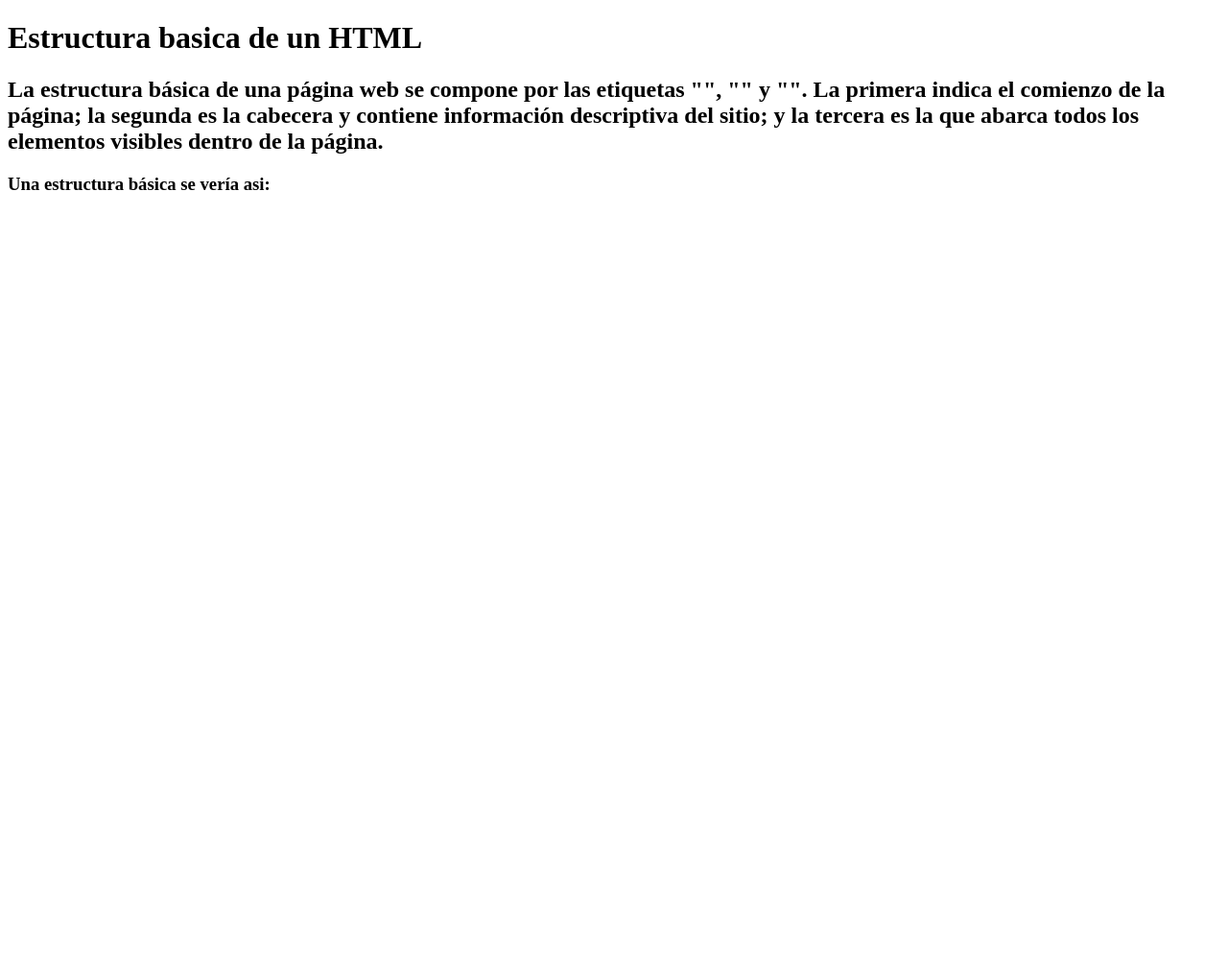
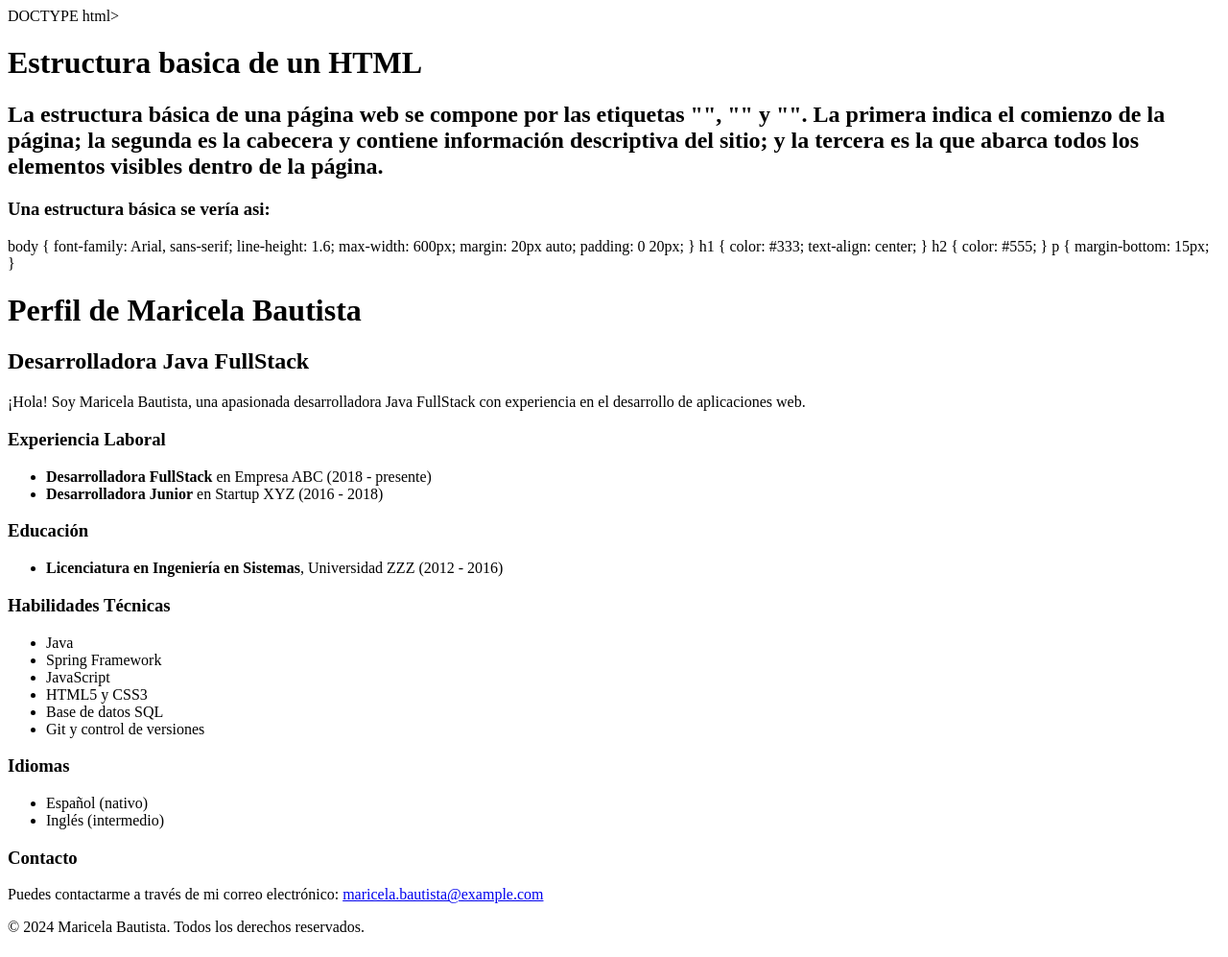
Before and after one commit to Maricela-Bautista-Reyes/ch42-chocolates, a plain HTML site: page index.html in a window 1280 px wide. Shown: the whole page at 96% size. Before the commit the page ends 800 px from the top, so only its background shows below. Drawn offline with Linux system fonts and the light colour scheme.

Commit message:
Update: Actualizacion de informacion

```diff
--- a/index.html
+++ b/index.html
@@ -1,4 +1,4 @@
-<!DOCTYPE html>
+DOCTYPE html>
 <html lang="es">
 <head>
        <meta charset="UTF-8">
@@ -11,21 +11,62 @@
       <h2>La estructura básica de una página web se compone por las etiquetas "<html>", "<head>" y "<body>". La primera indica el comienzo de la página; la segunda es la cabecera y contiene información descriptiva del sitio; y la tercera es la que abarca
 todos los elementos visibles dentro de la página.
 </h2>
-<h3>Una estructura básica se vería asi:
-<!DOCTYPE html>
-<html>
-    <head>
-        <meta charset="utf-8">
-           <title>Perfil de Maricela Bautista - Desarrolladora Java FullStack</title>
+<h3>Una estructura básica se vería asi:</h3>
+body {
+            font-family: Arial, sans-serif;
+            line-height: 1.6;
+            max-width: 600px;
+            margin: 20px auto;
+            padding: 0 20px;
+        }
+        h1 {
+            color: #333;
+            text-align: center;
+        }
+        h2 {
+            color: #555;
+        }
+        p {
+            margin-bottom: 15px;
+        }
+    </style>
+</head>
 
-
-       </head>
-    <body>
-
-
-    </body>
-</html>
-</h3>
+    <header>
+        <h1>Perfil de Maricela Bautista</h1>
+    </header>
+    <section>
+        <h2>Desarrolladora Java FullStack</h2>
+        <p>¡Hola! Soy Maricela Bautista, una apasionada desarrolladora Java FullStack con experiencia en el desarrollo de aplicaciones web.</p>
+        <h3>Experiencia Laboral</h3>
+        <ul>
+            <li><strong>Desarrolladora FullStack</strong> en Empresa ABC (2018 - presente)</li>
+            <li><strong>Desarrolladora Junior</strong> en Startup XYZ (2016 - 2018)</li>
+        </ul>
+        <h3>Educación</h3>
+        <ul>
+            <li><strong>Licenciatura en Ingeniería en Sistemas</strong>, Universidad ZZZ (2012 - 2016)</li>
+        </ul>
+        <h3>Habilidades Técnicas</h3>
+        <ul>
+            <li>Java</li>
+            <li>Spring Framework</li>
+            <li>JavaScript</li>
+            <li>HTML5 y CSS3</li>
+            <li>Base de datos SQL</li>
+            <li>Git y control de versiones</li>
+        </ul>
+        <h3>Idiomas</h3>
+        <ul>
+            <li>Español (nativo)</li>
+            <li>Inglés (intermedio)</li>
+        </ul>
+        <h3>Contacto</h3>
+        <p>Puedes contactarme a través de mi correo electrónico: <a href="mailto:maricela.bautista@example.com">maricela.bautista@example.com</a></p>
+    </section>
+    <footer>
+        <p>&copy; 2024 Maricela Bautista. Todos los derechos reservados.</p>
+    </footer>
 </body>
 <h1><h1>
 </html>
```
